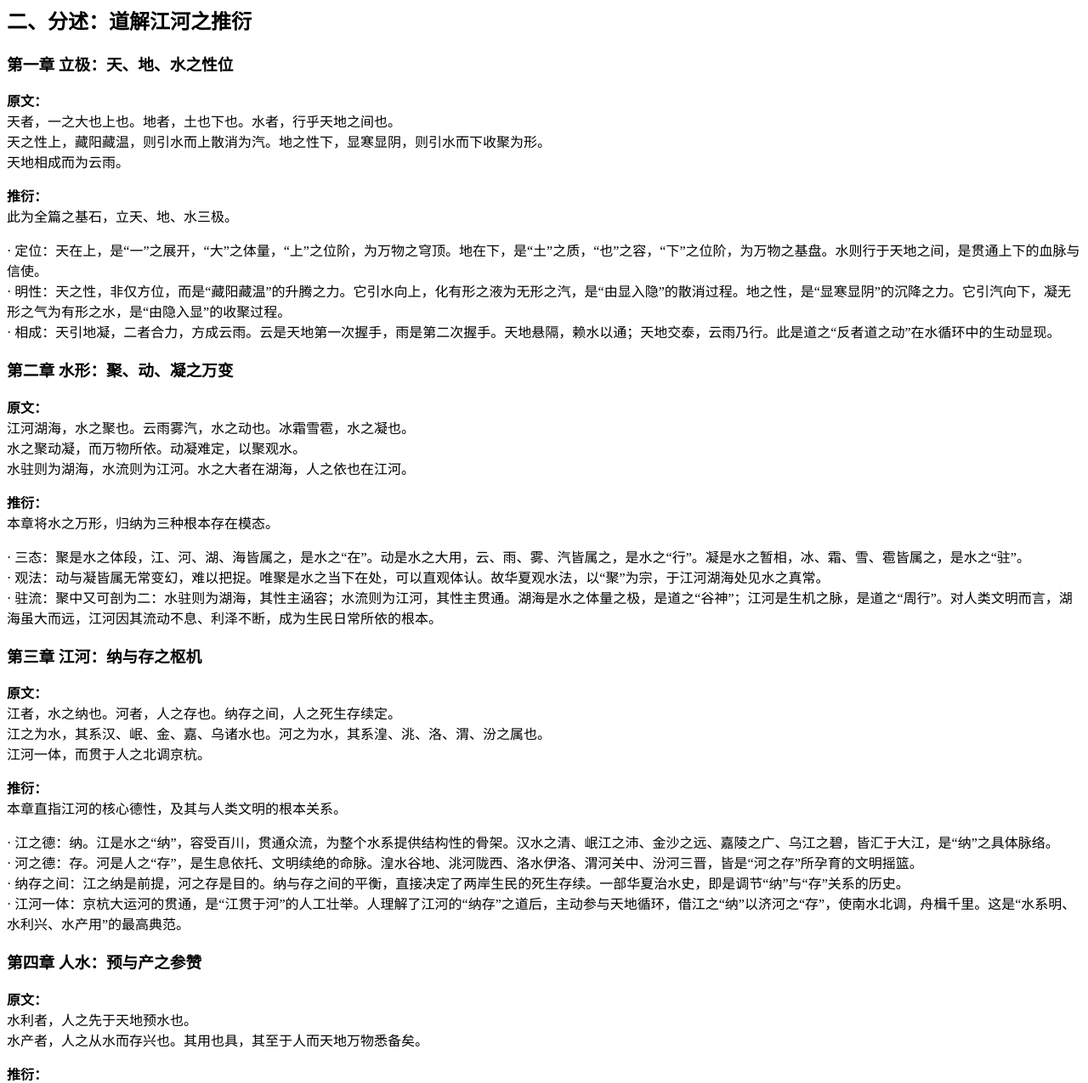
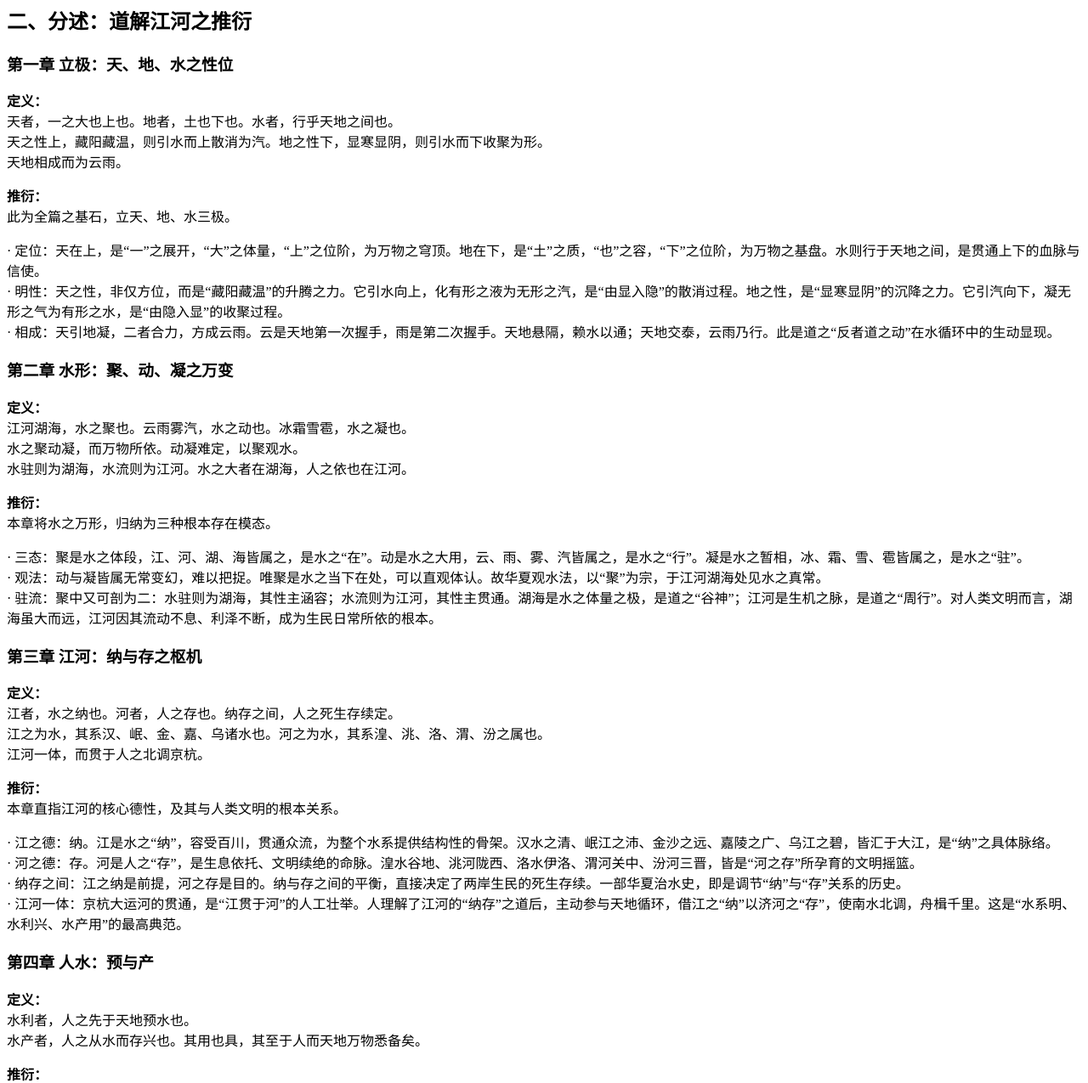
Before and after one commit to chixiao994/chixiao994.github.io, a Jekyll site: the page shibianji/interpretations/汉唐/水经/index.html, which Jekyll copies as it is, in a window 1280 px wide. Shown: the part 715-1990 px from the top of the page at 85% size. Built offline with Jekyll 4.4.1, drawn with Linux system fonts in a browser that asks for light colours.

Commit message:
Update index.html

```diff
--- a/shibianji/interpretations/汉唐/水经/index.html
+++ b/shibianji/interpretations/汉唐/水经/index.html
@@ -56,7 +56,7 @@
     <h2>二、分述：道解江河之推衍</h2>
 
     <h3>第一章 立极：天、地、水之性位</h3>
-    <p><strong>原文：</strong><br>
+    <p><strong>定义：</strong><br>
     天者，一之大也上也。地者，土也下也。水者，行乎天地之间也。<br>
     天之性上，藏阳藏温，则引水而上散消为汽。地之性下，显寒显阴，则引水而下收聚为形。<br>
     天地相成而为云雨。</p>
@@ -67,7 +67,7 @@
     · 相成：天引地凝，二者合力，方成云雨。云是天地第一次握手，雨是第二次握手。天地悬隔，赖水以通；天地交泰，云雨乃行。此是道之“反者道之动”在水循环中的生动显现。</p>
 
     <h3>第二章 水形：聚、动、凝之万变</h3>
-    <p><strong>原文：</strong><br>
+    <p><strong>定义：</strong><br>
     江河湖海，水之聚也。云雨雾汽，水之动也。冰霜雪雹，水之凝也。<br>
     水之聚动凝，而万物所依。动凝难定，以聚观水。<br>
     水驻则为湖海，水流则为江河。水之大者在湖海，人之依也在江河。</p>
@@ -78,7 +78,7 @@
     · 驻流：聚中又可剖为二：水驻则为湖海，其性主涵容；水流则为江河，其性主贯通。湖海是水之体量之极，是道之“谷神”；江河是生机之脉，是道之“周行”。对人类文明而言，湖海虽大而远，江河因其流动不息、利泽不断，成为生民日常所依的根本。</p>
 
     <h3>第三章 江河：纳与存之枢机</h3>
-    <p><strong>原文：</strong><br>
+    <p><strong>定义：</strong><br>
     江者，水之纳也。河者，人之存也。纳存之间，人之死生存续定。<br>
     江之为水，其系汉、岷、金、嘉、乌诸水也。河之为水，其系湟、洮、洛、渭、汾之属也。<br>
     江河一体，而贯于人之北调京杭。</p>
@@ -89,8 +89,8 @@
     · 纳存之间：江之纳是前提，河之存是目的。纳与存之间的平衡，直接决定了两岸生民的死生存续。一部华夏治水史，即是调节“纳”与“存”关系的历史。<br>
     · 江河一体：京杭大运河的贯通，是“江贯于河”的人工壮举。人理解了江河的“纳存”之道后，主动参与天地循环，借江之“纳”以济河之“存”，使南水北调，舟楫千里。这是“水系明、水利兴、水产用”的最高典范。</p>
 
-    <h3>第四章 人水：预与产之参赞</h3>
-    <p><strong>原文：</strong><br>
+    <h3>第四章 人水：预与产</h3>
+    <p><strong>定义：</strong><br>
     水利者，人之先于天地预水也。<br>
     水产者，人之从水而存兴也。其用也具，其至于人而天地万物悉备矣。</p>
     <p><strong>推衍：</strong><br>
```
